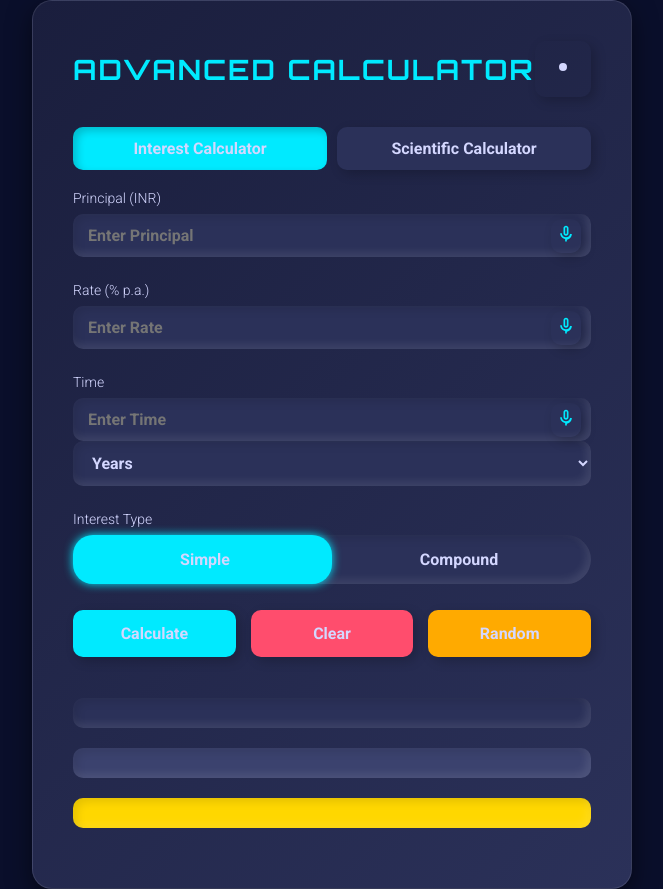
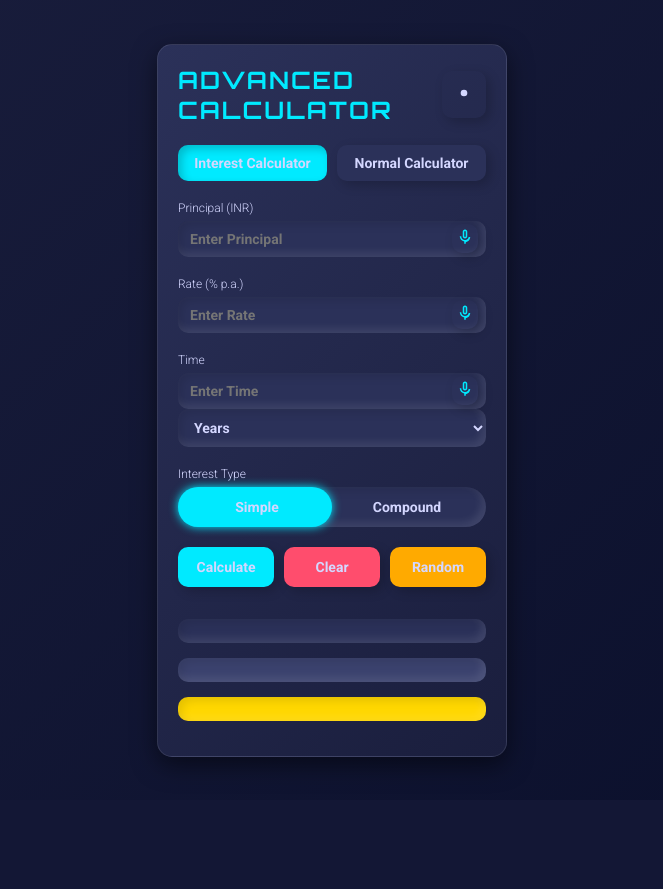
Before and after one commit to ocean-master0/INTEREST-CALCULATOR, a Flask app: page / in a window 1280 px wide. Shown: the whole page, without its empty margins (308-971 px from the left). After the commit the page ends 773 px from the top, so only its background shows below. Run offline with Flask 3, Linux system fonts and the light colour scheme.

Commit message:
Updated index.html, scripts.js, and styles.css for Normal Calculator

```diff
--- a/static/css/styles.css
+++ b/static/css/styles.css
@@ -1,14 +1,22 @@
 :root {
-    --bg-dark: #0a0f2b;
-    --bg-light: #e0e7ff;
-    --container-dark: linear-gradient(135deg, #1a1e3d, #2b3159);
-    --container-light: linear-gradient(135deg, #ffffff, #f0f4ff);
+    --bg-dark: linear-gradient(135deg, #1a1e3d, #0a0f2b);
+    --bg-light: linear-gradient(135deg, #e0e7ff, #ffffff);
+    --container-dark: linear-gradient(135deg, #2b3159, #1a1e3d);
+    --container-light: linear-gradient(135deg, #f0f4ff, #ffffff);
     --text-dark: #d4d7ff;
     --text-light: #1a1e3d;
     --input-dark: #2b3159;
     --input-light: #f0f4ff;
     --highlight-dark: #00eaff;
     --highlight-light: #007bff;
+    --operator-dark: #f59e0b;
+    --operator-light: #f97316;
+    --number-dark: #4b5563;
+    --number-light: #6b7280;
+    --utility-dark: #ef4444;
+    --utility-light: #dc2626;
+    --equals-dark: #3b82f6;
+    --equals-light: #2563eb;
     --error-dark: #ff4d6d;
     --error-light: #d9534f;
     --button-clear-dark: #ff4d6d;
@@ -19,14 +27,6 @@
     --fortune-light: #d1d9ff;
     --badge-dark: #ffd700;
     --badge-light: #ffcc00;
-    --calc-btn-dark: linear-gradient(135deg, #3b426e, #4b5280);
-    --calc-btn-light: linear-gradient(135deg, #d1d9ff, #e0e7ff);
-    --calc-operator-dark: #ffaa00;
-    --calc-operator-light: #ff9900;
-    --calc-function-dark: linear-gradient(135deg, #6b7280, #8b929f);
-    --calc-function-light: linear-gradient(135deg, #9ca3af, #bcc3cf);
-    --calc-memory-dark: #10b981;
-    --calc-memory-light: #059669;
     --shadow-dark: 0 8px 24px rgba(0, 0, 0, 0.5);
     --shadow-light: 0 8px 24px rgba(0, 0, 0, 0.1);
 }
@@ -37,15 +37,15 @@ body.dark-mode {
     --text: var(--text-dark);
     --input: var(--input-dark);
     --highlight: var(--highlight-dark);
+    --operator: var(--operator-dark);
+    --number: var(--number-dark);
+    --utility: var(--utility-dark);
+    --equals: var(--equals-dark);
     --error: var(--error-dark);
     --button-clear: var(--button-clear-dark);
     --progress: var(--progress-dark);
     --fortune: var(--fortune-dark);
     --badge: var(--badge-dark);
-    --calc-btn: var(--calc-btn-dark);
-    --calc-operator: var(--calc-operator-dark);
-    --calc-function: var(--calc-function-dark);
-    --calc-memory: var(--calc-memory-dark);
     --shadow: var(--shadow-dark);
 }
 
@@ -75,7 +75,7 @@ body.light-mode {
 }
 
 body {
-    background: linear-gradient(135deg, var(--bg), var(--bg));
+    background: var(--bg);
     min-height: 100vh;
     display: flex;
     justify-content: center;
@@ -86,11 +86,11 @@ body {
 
 .container {
     background: var(--container);
-    padding: 40px;
-    border-radius: 20px;
+    padding: 20px;
+    border-radius: 15px;
     box-shadow: var(--shadow);
     width: 100%;
-    max-width: 600px;
+    max-width: 350px;
     backdrop-filter: blur(10px);
     border: 1px solid rgba(255, 255, 255, 0.1);
 }
@@ -99,12 +99,12 @@ body {
     display: flex;
     justify-content: space-between;
     align-items: center;
-    margin-bottom: 30px;
+    margin-bottom: 20px;
 }
 
 h1 {
     font-family: 'Orbitron', sans-serif;
-    font-size: 28px;
+    font-size: 24px;
     color: var(--highlight);
     text-transform: uppercase;
     letter-spacing: 2px;
@@ -117,8 +117,8 @@ h1 {
 }
 
 .theme-icon {
-    width: 24px;
-    height: 24px;
+    width: 20px;
+    height: 20px;
     fill: var(--text);
     transition: transform 0.3s;
 }
@@ -135,12 +135,12 @@ h1 {
 
 .tab-btn {
     flex: 1;
-    padding: 12px;
+    padding: 10px;
     background: var(--input);
     border: none;
     border-radius: 10px;
     color: var(--text);
-    font-size: 16px;
+    font-size: 14px;
     font-weight: 700;
     cursor: pointer;
     transition: all 0.3s ease;
@@ -161,13 +161,13 @@ h1 {
 }
 
 .input-group {
-    margin-bottom: 25px;
+    margin-bottom: 20px;
 }
 
 .input-group label {
-    font-size: 14px;
+    font-size: 12px;
     color: var(--text);
-    margin-bottom: 8px;
+    margin-bottom: 6px;
     display: block;
     font-weight: 300;
 }
@@ -181,12 +181,12 @@ h1 {
 .input-group input,
 .input-group select {
     width: 100%;
-    padding: 12px 40px 12px 15px;
+    padding: 10px 30px 10px 12px;
     border: none;
     border-radius: 10px;
     background: var(--input);
     color: var(--text);
-    font-size: 16px;
+    font-size: 14px;
     font-weight: 700;
     box-shadow: inset 4px 4px 8px rgba(0, 0, 0, 0.1), inset -4px -4px 8px rgba(255, 255, 255, 0.1);
     transition: all 0.3s ease;
@@ -200,16 +200,16 @@ h1 {
 
 .mic-btn {
     position: absolute;
-    right: 10px;
+    right: 8px;
     background: none;
     border: none;
     cursor: pointer;
-    padding: 5px;
+    padding: 4px;
 }
 
 .mic-icon {
-    width: 20px;
-    height: 20px;
+    width: 18px;
+    height: 18px;
     fill: var(--highlight);
     transition: transform 0.3s, fill 0.3s;
 }
@@ -220,16 +220,16 @@ h1 {
 }
 
 .error-text {
-    font-size: 12px;
+    font-size: 10px;
     color: var(--error);
-    margin-top: 5px;
+    margin-top: 4px;
     display: block;
 }
 
 .slider-toggle {
     position: relative;
     width: 100%;
-    height: 50px;
+    height: 40px;
 }
 
 .slider-track {
@@ -237,8 +237,8 @@ h1 {
     justify-content: space-between;
     align-items: center;
     background: var(--input);
-    border-radius: 25px;
-    padding: 5px;
+    border-radius: 20px;
+    padding: 4px;
     position: relative;
     cursor: pointer;
     box-shadow: inset 4px 4px 8px rgba(0, 0, 0, 0.1), inset -4px -4px 8px rgba(255, 255, 255, 0.1);
@@ -247,9 +247,9 @@ h1 {
 .slider-option {
     flex: 1;
     text-align: center;
-    padding: 10px;
+    padding: 8px;
     color: var(--text);
-    font-size: 16px;
+    font-size: 14px;
     font-weight: 700;
     z-index: 1;
     transition: color 0.3s ease;
@@ -272,16 +272,16 @@ h1 {
 
 .button-group {
     display: flex;
-    gap: 15px;
-    margin-top: 20px;
+    gap: 10px;
+    margin-top: 15px;
 }
 
 button {
     flex: 1;
-    padding: 14px;
+    padding: 12px;
     border: none;
     border-radius: 10px;
-    font-size: 16px;
+    font-size: 14px;
     font-weight: 700;
     cursor: pointer;
     transition: all 0.3s ease;
@@ -301,28 +301,28 @@ button#random-scenario {
 }
 
 button:hover, button:focus {
-    transform: translateY(-3px);
+    transform: translateY(-2px);
     box-shadow: 0 6px 20px rgba(0, 0, 0, 0.3);
     outline: none;
 }
 
 .progress-bar {
     width: 0%;
-    height: 6px;
+    height: 5px;
     background: var(--progress);
     border-radius: 10px;
-    margin: 15px 0;
+    margin: 12px 0;
     transition: width 1s ease-in-out;
     box-shadow: 0 0 10px var(--progress);
 }
 
 .result-box, .fortune-box, .badge-box {
-    margin-top: 20px;
-    padding: 15px;
+    margin-top: 15px;
+    padding: 12px;
     background: var(--input);
     border-radius: 10px;
     text-align: center;
-    font-size: 16px;
+    font-size: 14px;
     font-weight: 700;
     color: var(--text);
     box-shadow: inset 4px 4px 8px rgba(0, 0, 0, 0.1), inset -4px -4px 8px rgba(255, 255, 255, 0.1);
@@ -345,14 +345,14 @@ button:hover, button:focus {
 }
 
 .share-options {
-    margin-top: 20px;
+    margin-top: 15px;
     text-align: center;
 }
 
 .share-options a, .share-options button {
     display: inline-block;
     margin: 5px;
-    padding: 10px 20px;
+    padding: 8px 16px;
     background: var(--highlight);
     color: var(--container);
     text-decoration: none;
--- a/templates/index.html
+++ b/templates/index.html
@@ -18,7 +18,7 @@
         </div>
         <div class="tab-group">
             <button class="tab-btn active" data-tab="interest">Interest Calculator</button>
-            <button class="tab-btn" data-tab="scientific">Scientific Calculator</button>
+            <button class="tab-btn" data-tab="normal">Normal Calculator</button>
         </div>
 
         <!-- Interest Calculator -->
@@ -94,52 +94,33 @@
             <div id="interest-share" class="share-options"></div>
         </div>
 
-        <!-- Scientific Calculator -->
-        <div id="scientific" class="tab-content">
+        <!-- Normal Calculator -->
+        <div id="normal" class="tab-content">
             <div class="calculator">
                 <div id="calc-display" class="calc-display">
                     <span id="expression"></span>
                     <span id="result" class="highlight"></span>
                 </div>
                 <div class="calc-buttons">
-                    <button class="calc-btn memory" data-value="MC">MC</button>
-                    <button class="calc-btn memory" data-value="MR">MR</button>
-                    <button class="calc-btn memory" data-value="M+">M+</button>
-                    <button class="calc-btn memory" data-value="M-">M-</button>
-                    <button class="calc-btn function" data-value="sin">sin</button>
-                    <button class="calc-btn function" data-value="cos">cos</button>
-                    <button class="calc-btn function" data-value="tan">tan</button>
-                    <button class="calc-btn function" data-value="ln">ln</button>
-                    <button class="calc-btn function" data-value="sin⁻¹">sin⁻¹</button>
-                    <button class="calc-btn function" data-value="cos⁻¹">cos⁻¹</button>
-                    <button class="calc-btn function" data-value="tan⁻¹">tan⁻¹</button>
-                    <button class="calc-btn function" data-value="log">log</button>
-                    <button class="calc-btn clear" data-value="C">C</button>
-                    <button class="calc-btn backspace" data-value="⌫">⌫</button>
-                    <button class="calc-btn function" data-value="(">(</button>
-                    <button class="calc-btn function" data-value=")">)</button>
-                    <button class="calc-btn function" data-value="√">√</button>
-                    <button class="calc-btn function" data-value="^">^</button>
+                    <button class="calc-btn utility" data-value="C">C</button>
+                    <button class="calc-btn utility" data-value="±">±</button>
+                    <button class="calc-btn utility" data-value="%">%</button>
                     <button class="calc-btn operator" data-value="÷">÷</button>
-                    <button class="calc-btn operator" data-value="×">×</button>
                     <button class="calc-btn number" data-value="7">7</button>
                     <button class="calc-btn number" data-value="8">8</button>
                     <button class="calc-btn number" data-value="9">9</button>
-                    <button class="calc-btn operator" data-value="-">-</button>
+                    <button class="calc-btn operator" data-value="×">×</button>
                     <button class="calc-btn number" data-value="4">4</button>
                     <button class="calc-btn number" data-value="5">5</button>
                     <button class="calc-btn number" data-value="6">6</button>
-                    <button class="calc-btn operator" data-value="+">+</button>
+                    <button class="calc-btn operator" data-value="-">-</button>
                     <button class="calc-btn number" data-value="1">1</button>
                     <button class="calc-btn number" data-value="2">2</button>
                     <button class="calc-btn number" data-value="3">3</button>
-                    <button class="calc-btn equals" data-value="=">=</button>
+                    <button class="calc-btn operator" data-value="+">+</button>
                     <button class="calc-btn number zero" data-value="0">0</button>
                     <button class="calc-btn number" data-value=".">.</button>
-                    <button class="calc-btn function" data-value="π">π</button>
-                    <button class="calc-btn function" data-value="e">e</button>
-                    <button class="calc-btn function" data-value="!">!</button>
-                    <button class="calc-btn function" data-value="deg/rad">deg/rad</button>
+                    <button class="calc-btn equals" data-value="=">=</button>
                 </div>
             </div>
         </div>
```
Also changed, not shown: other parts of static/css/styles.css (+16 -22 lines), static/js/scripts.js (+26 -77 lines).
